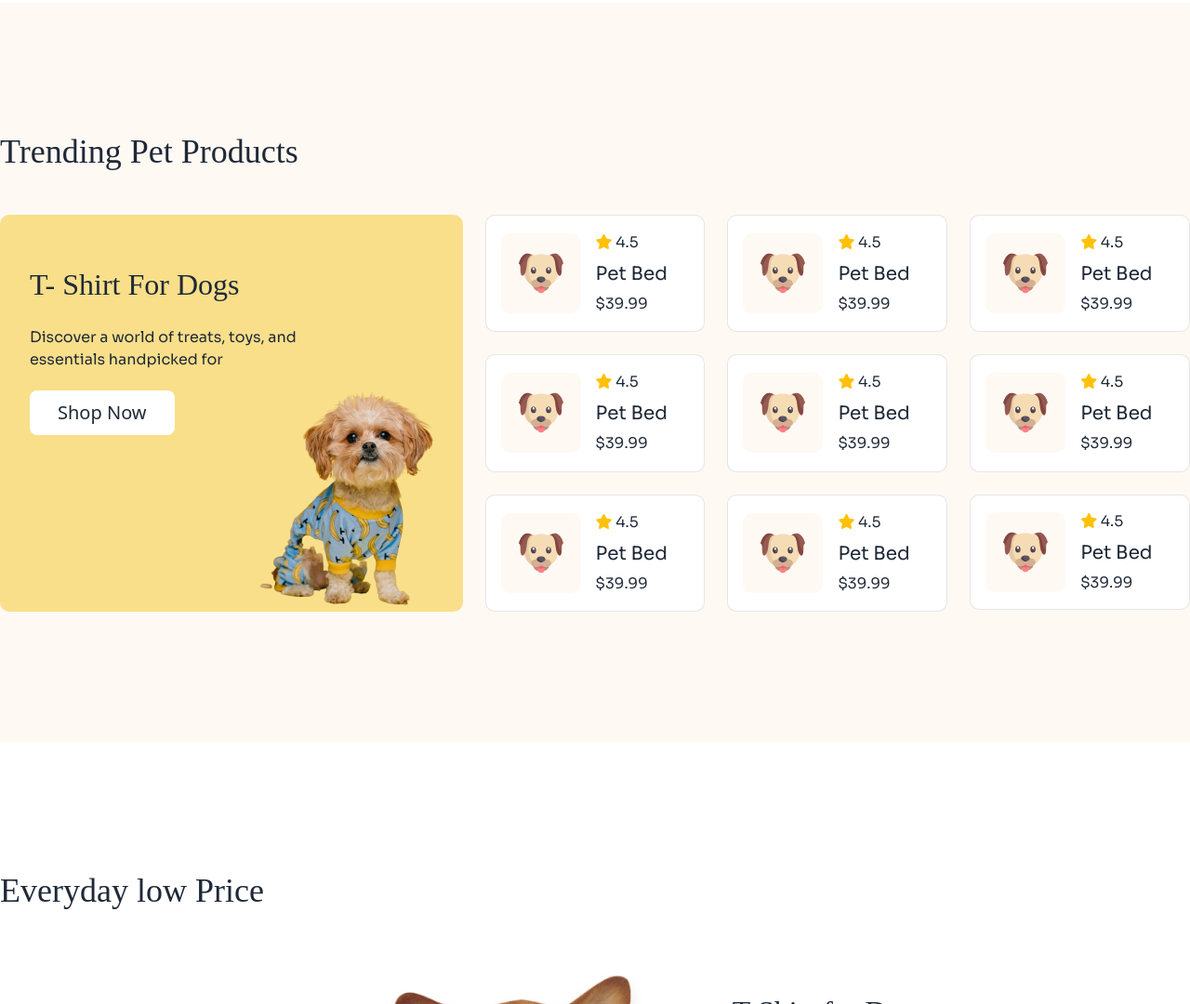
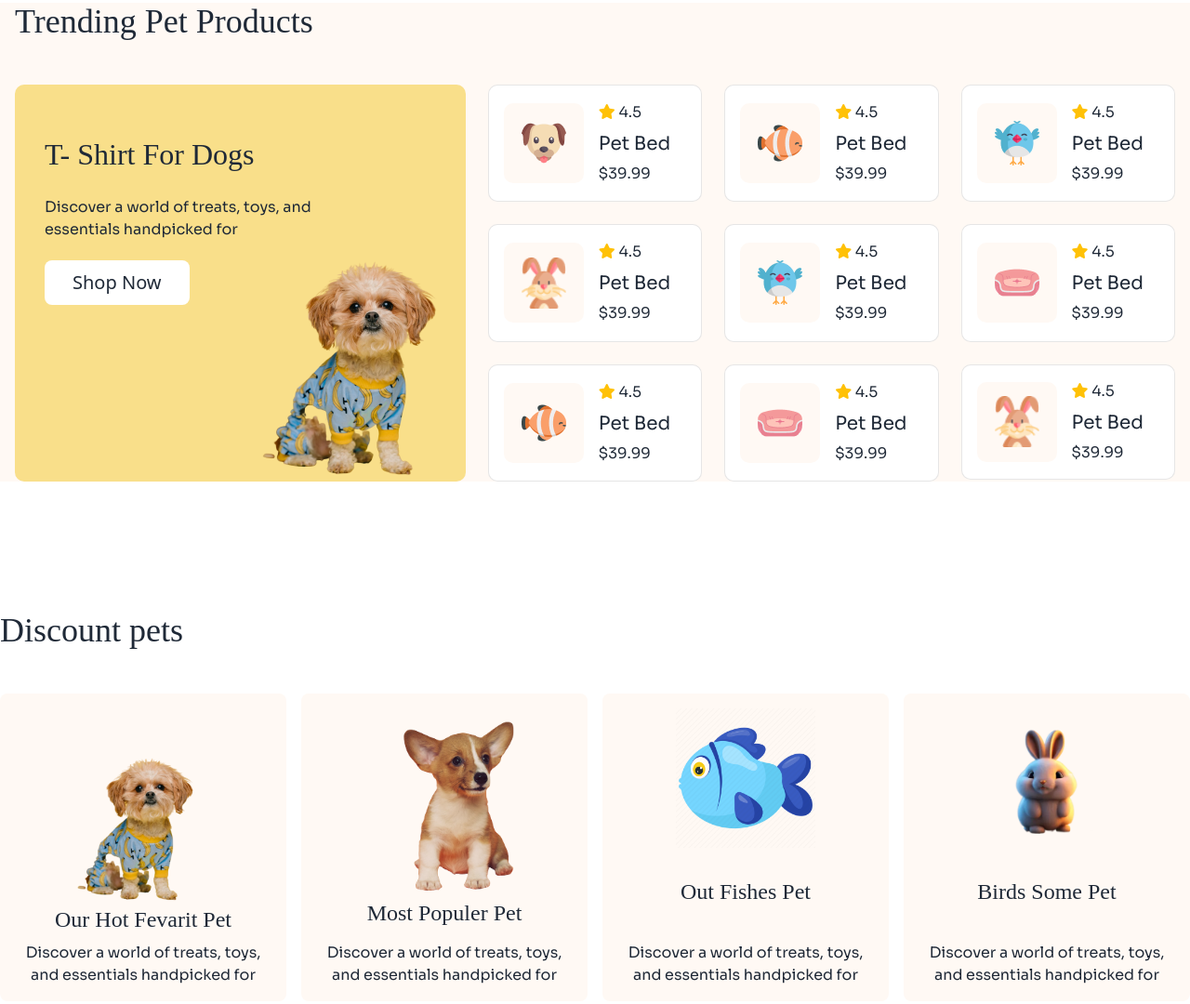
Before and after one commit to MdNobinfd/assignment-three, a plain HTML site: page index.html in a window 1280 px wide. Shown: the part 1586-2666 px from the top of the page at 93% size. Drawn offline with nearby package versions, Linux system fonts and the light colour scheme; a web font is replaced by a local one.

Commit message:
Project done

```diff
--- a/index.html
+++ b/index.html
@@ -55,6 +55,12 @@
 
       .custom-bounce {
         animation: scaleAnimation 3s infinite ease-in-out;
+      }
+      .bg-custom1{
+        background: linear-gradient(to right, #F8CCFB, #ACD2FD);
+      }
+      .bg-custom2{
+        background: linear-gradient(to right, #FFF9F4, #F9DF8A);
       }
     </style>
   <!--::--------------------- Basic Style End -------------------------::-->
@@ -139,7 +145,7 @@
           </div>
           <div class="bg-primarye rounded-xl py-[34px] px-[48px] text-center">
             <div class="sm:w-[104px] w-[60px] h-[60px] sm:h-[104px] rounded-full mx-auto bg-white flex
-            items-center justify-center"><img class="sm:w-[48px] w-[38px] " src="assets/cute-pet-small.png" alt="cute-cartoon"></div>
+            items-center justify-center"><img class="sm:w-[48px] w-[38px] " src="assets/mouse-cartoon.png" alt="cute-cartoon"></div>
             <h4 class="font-adlam text-xl font-normal pt-6 pb-3">Small pet</h4>
             <p class="font-sora font-normal text-base">3 items</p>
           </div>
@@ -153,7 +159,7 @@
       </section>
       <!--::--------------------- Categories Section End -------------------------::-->
       <!--::--------------------- Products Section Start -------------------------::-->
-      <section class="md:bg-secondarye pt-[55px] md:py-[140px] xl:px-0 px-4">
+      <section class="md:bg-secondarye pt-[55px]xl:px-0 px-4">
         <div class="container mx-auto">
           <h2 class="font-adlam font-normal text-2xl md:text-4xl pb-[48px]">Trending Pet Products</h2>
           <div class="lg:grid  grid-cols-5 gap-6  ">
@@ -179,7 +185,7 @@
               </div>
               <div class="flex gap-x-2 md:gap-x-4 rounded-[10px] p-4 items-center bg-white border border-[rgba(17,17,17,0.1)]">
                 <div class="bg-secondarye  md:w-[86px] w-[54px] h-[54px] md:h-[86px] rounded-[10px] flex justify-center items-center">
-                  <img class="md:w-[48px] w-[29px]" src="assets/dog-cartoon.png" alt="dog-cartoon">
+                  <img class="md:w-[48px] w-[29px]" src="assets/fish-cartoon.png" alt="dog-cartoon">
                 </div>
                 <div class="">
                   <h5 class="font-normal text-sm md:text-base font-sora">
@@ -191,7 +197,7 @@
               </div>
               <div class="flex gap-x-2 md:gap-x-4 rounded-[10px] p-4 items-center bg-white border border-[rgba(17,17,17,0.1)]">
                 <div class="bg-secondarye  md:w-[86px] w-[54px] h-[54px] md:h-[86px] rounded-[10px] flex justify-center items-center">
-                  <img class="md:w-[48px] w-[29px]" src="assets/dog-cartoon.png" alt="dog-cartoon">
+                  <img class="md:w-[48px] w-[29px]" src="assets/bird-cartoon.png" alt="dog-cartoon">
                 </div>
                 <div class="">
                   <h5 class="font-normal text-sm md:text-base font-sora">
@@ -203,7 +209,7 @@
               </div>
               <div class="flex gap-x-2 md:gap-x-4 rounded-[10px] p-4 items-center bg-white border border-[rgba(17,17,17,0.1)]">
                 <div class="bg-secondarye  md:w-[86px] w-[54px] h-[54px] md:h-[86px] rounded-[10px] flex justify-center items-center">
-                  <img class="md:w-[48px] w-[29px]" src="assets/dog-cartoon.png" alt="dog-cartoon">
+                  <img class="md:w-[48px] w-[29px]" src="assets/rabbit-cartoon.png" alt="dog-cartoon">
                 </div>
                 <div class="">
                   <h5 class="font-normal text-sm md:text-base font-sora">
@@ -215,7 +221,7 @@
               </div>
               <div class="flex gap-x-2 md:gap-x-4 rounded-[10px] p-4 items-center bg-white border border-[rgba(17,17,17,0.1)]">
                 <div class="bg-secondarye  md:w-[86px] w-[54px] h-[54px] md:h-[86px] rounded-[10px] flex justify-center items-center">
-                  <img class="md:w-[48px] w-[29px]" src="assets/dog-cartoon.png" alt="dog-cartoon">
+                  <img class="md:w-[48px] w-[29px]" src="assets/bird-cartoon.png" alt="dog-cartoon">
                 </div>
                 <div class="">
                   <h5 class="font-normal text-sm md:text-base font-sora">
@@ -227,7 +233,7 @@
               </div>
               <div class="flex gap-x-2 md:gap-x-4 rounded-[10px] p-4 items-center bg-white border border-[rgba(17,17,17,0.1)]">
                 <div class="bg-secondarye  md:w-[86px] w-[54px] h-[54px] md:h-[86px] rounded-[10px] flex justify-center items-center">
-                  <img class="md:w-[48px] w-[29px]" src="assets/dog-cartoon.png" alt="dog-cartoon">
+                  <img class="md:w-[48px] w-[29px]" src="assets/pet-couch.png" alt="dog-cartoon">
                 </div>
                 <div class="">
                   <h5 class="font-normal text-sm md:text-base font-sora">
@@ -239,7 +245,7 @@
               </div>
               <div class="flex gap-x-2 md:gap-x-4 rounded-[10px] p-4 items-center bg-white border border-[rgba(17,17,17,0.1)]">
                 <div class="bg-secondarye  md:w-[86px] w-[54px] h-[54px] md:h-[86px] rounded-[10px] flex justify-center items-center">
-                  <img class="md:w-[48px] w-[29px]" src="assets/dog-cartoon.png" alt="dog-cartoon">
+                  <img class="md:w-[48px] w-[29px]" src="assets/fish-cartoon.png" alt="dog-cartoon">
                 </div>
                 <div class="">
                   <h5 class="font-normal text-sm md:text-base font-sora">
@@ -251,7 +257,7 @@
               </div>
               <div class="flex gap-x-2 md:gap-x-4 rounded-[10px] p-4 items-center bg-white border border-[rgba(17,17,17,0.1)]">
                 <div class="bg-secondarye  md:w-[86px] w-[54px] h-[54px] md:h-[86px] rounded-[10px] flex justify-center items-center">
-                  <img class="md:w-[48px] w-[29px]" src="assets/dog-cartoon.png" alt="dog-cartoon">
+                  <img class="md:w-[48px] w-[29px]" src="assets/pet-couch.png" alt="dog-cartoon">
                 </div>
                 <div class="">
                   <h5 class="font-normal text-sm md:text-base font-sora">
@@ -264,7 +270,7 @@
               <div class="md:block hidden">
                 <div class="flex gap-x-2 md:gap-x-4 rounded-[10px] p-4 items-center bg-white border border-[rgba(17,17,17,0.1)]">
                   <div class="bg-secondarye  md:w-[86px] w-[54px] h-[54px] md:h-[86px] rounded-[10px] flex justify-center items-center">
-                    <img class="md:w-[48px] w-[29px]" src="assets/dog-cartoon.png" alt="dog-cartoon">
+                    <img class="md:w-[48px] w-[29px]" src="assets/rabbit-cartoon.png" alt="dog-cartoon">
                   </div>
                   <div class="">
                     <h5 class="font-normal text-sm md:text-base font-sora">
@@ -279,13 +285,42 @@
           </div>
         </div>
       </section>
+      <section class="container mx-auto mt-[55px] md:mt-[140px] xl:px-0 px-4">
+        <h2 class="font-adlam font-normal text-2xl md:text-4xl pb-[48px]">Discount pets</h2>
+        <div class="grid grid-cols-1 gap-4 text-center sm:grid-cols-2 lg:grid-cols-4">
+          <div class=" bg-secondarye rounded-lg p-4 flex flex-col justify-between">
+            <img class="w-[150px] mx-auto" src="assets/cute-pet-small.png" alt="">
+            <h3 class="font-adlam font-normal text-2xl capitalize">Our hot fevarit pet</h3>
+            <p class="font-sora font-normal text-base pt-2">Discover a world of treats, toys, and
+              essentials handpicked for</p>
+          </div>
+          <div class=" bg-secondarye rounded-lg p-4 flex flex-col justify-between">
+            <img class="w-[150px] mx-auto" src="assets/smalldog.png" alt="">
+            <h3 class="font-adlam font-normal text-2xl capitalize">most populer pet</h3>
+            <p class="font-sora font-normal text-base pt-2">Discover a world of treats, toys, and
+              essentials handpicked for</p>
+          </div>
+          <div class=" bg-secondarye rounded-lg p-4 flex flex-col justify-between">
+            <img class="w-[150px] mx-auto" src="assets/fishes.webp" alt="">
+            <h3 class="font-adlam font-normal text-2xl capitalize">out fishes pet</h3>
+            <p class="font-sora font-normal text-base pt-2">Discover a world of treats, toys, and
+              essentials handpicked for</p>
+          </div>
+          <div class=" bg-secondarye rounded-lg p-4 flex flex-col justify-between">
+            <img class="w-[150px] mx-auto" src="assets/rabbitt.png" alt="">
+            <h3 class="font-adlam font-normal text-2xl capitalize">birds some pet</h3>
+            <p class="font-sora font-normal text-base pt-2">Discover a world of treats, toys, and
+              essentials handpicked for</p>
+          </div>
+        </div>
+      </section>
       <!--::--------------------- Products Section End -------------------------::-->
       <section class="container mx-auto mt-[55px] md:mt-[140px] xl:px-0 px-4">
         <h2 class="font-adlam font-normal text-2xl md:text-4xl pb-[48px]">Everyday low Price</h2>
         <div class="md:grid grid-cols-12 gap-3">
-          <div class="col-span-7 rounded-xl  md:block hidden  bg-gradient-to-r from-[#F8CCFB] to-[#ACD2FD]">
+          <div class="col-span-7 rounded-xl  md:block hidden bg-custom1 ">
             <div class="grid items-center grid-cols-2">
-              <div class="lg:pl-[88px] pl-[30px]">
+              <div class="lg:pl-[88px] py-4 pl-[30px]">
                 <p class="font-sora font-normal text-xl">Under Price</p>
                 <h3 class="font-adlam font-normal text-[32px]">Pet Grooming Mitt</h3>
                 <h5 class="font-adlam font-normal text-[24px]">(Easy Hair Removal)</h5>
@@ -296,13 +331,13 @@
               </div>
             </div>
           </div>
-          <div class="col-span-5 rounded-lg md:hidden block mb-4 bg-gradient-to-r from-[#F8CCFB] to-[#ACD2FD]">
+          <div class="col-span-5 rounded-lg md:hidden block bg-custom1 mb-4">
             <div class="bg-no-repeat bg-right-bottom bg-[url('./assets/smalldog.png')] bg-contain h-full pt-[38px] pl-[34px]">
               <h3 class="font-adlam font-normal text-[26px] md:text-[32px]">Pet Grooming Mitt</h3>
               <h4 class="md:pb-0 pb-[200px] font-adlam font-normal text-[39px] text-white">$7.99</h4>
             </div>
           </div>
-          <div class="col-span-5 rounded-lg bg-gradient-to-r from-[#FFF9F4] to-[#F9DF8A] ">
+          <div class="col-span-5 rounded-lg  bg-custom2 ">
             <div class="bg-no-repeat bg-right-bottom bg-[url('./assets/cute-pet-small.png')] bg-contain h-full pt-[38px] pl-[34px]">
               <h3 class="font-adlam font-normal text-[26px] md:text-[32px]">T-Shirt for Dogs</h3>
               <h4 class="md:pb-0 pb-[200px] font-adlam font-normal md:text-[56px] text-[39px] text-[#FFDC26]">$7.99</h4>
@@ -320,7 +355,7 @@
             <h2 class="font-adlam font-normal text-[22px] md:text-4xl pb-[20px]">Get Pawsome News!</h2>
             <p class="font-sora font-normal text-base md:text-xl ">Exclusive training tips, ticks, product deals and more.</p>
             <input class="my-[38px] md:mx-0 mx-5 p-[18px] font-sora font-normal text-base block w-[90%] bg-white focus-visible:outline-none  " type="email" name="" id="" placeholder="Enter Email....">
-            <br>
+            <p class="lg:text-right font-sora font-normal text-base md:text-xl  lg:pr-7">Contact us</p>
             <button class="py-[10px] px-[30px] bg-[#FFDC26] rounded-lg font-sora font-medium text-xl hover:bg-white duration-300">Subscribe</button>
           </div>
         </div>
```
Also changed, not shown: assets/fishes.webp (added), assets/rabbitt.png (added).
